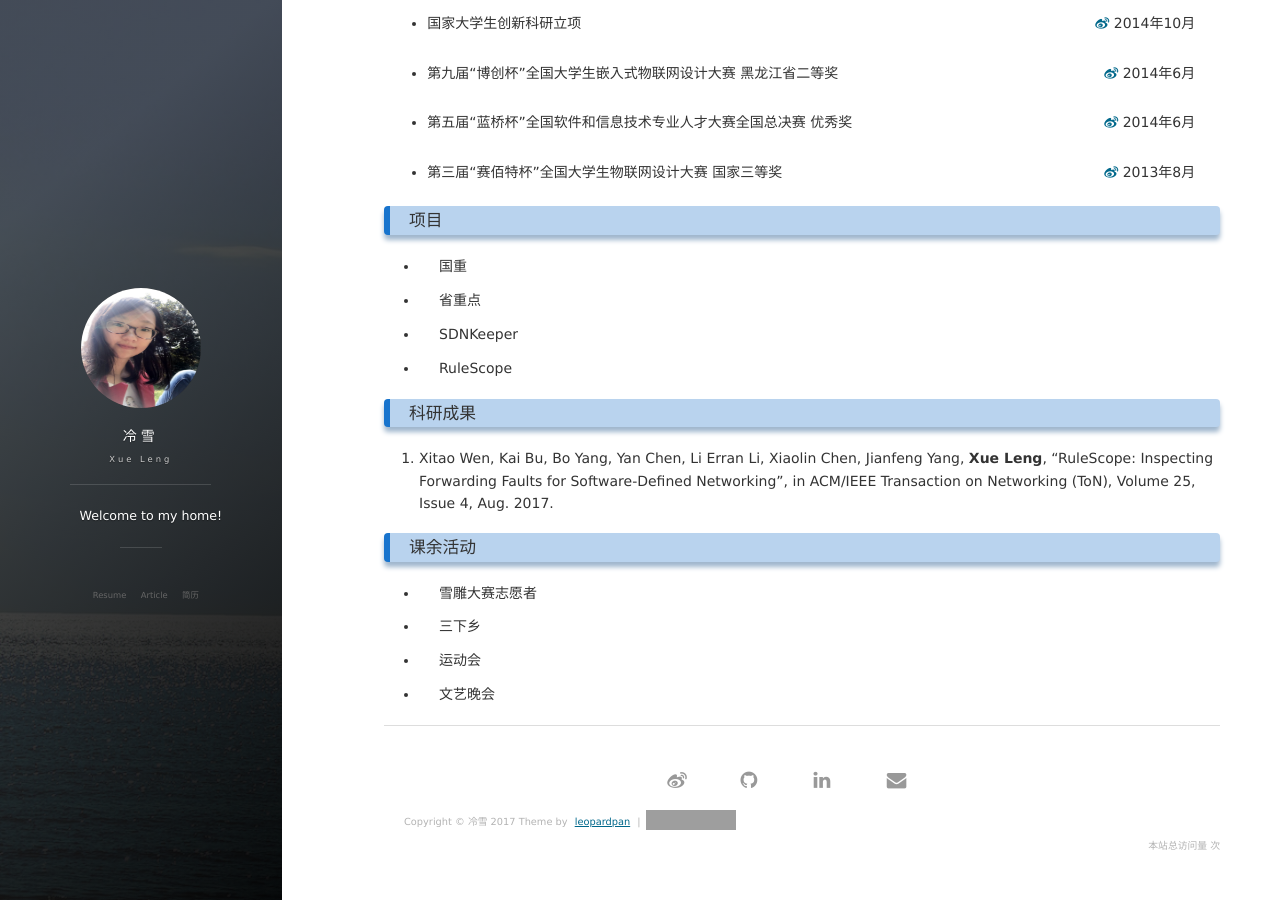
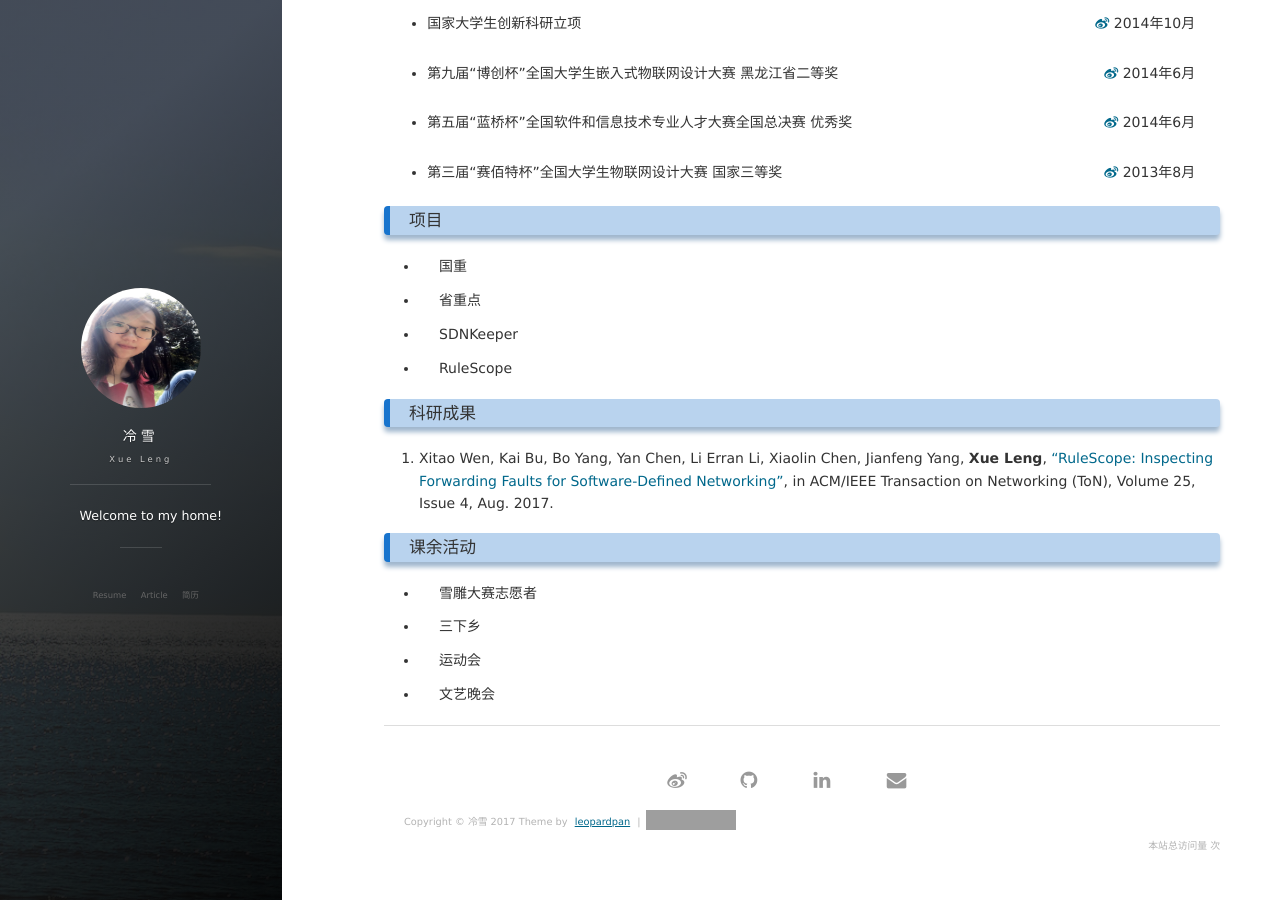
Before and after one commit to lxv458/OldWeb, a Jekyll site: the page built from about.md, in a window 1280 px wide and 900 px high, scrolled down 1592 px. Built offline with Jekyll 4.4.1, drawn with Linux system fonts in a browser that asks for light colours; nearby versions of some CDN libraries; comment, search, counter and statistics services are not loaded; some of the changed lines change nothing that is shown; grey boxes are pictures that could not be loaded.

Commit message:
basic information

```diff
--- a/about.md
+++ b/about.md
@@ -159,7 +159,7 @@ title: 简历
  * RuleScope
 
 ### 科研成果
-  1. Xitao Wen, Kai Bu, Bo Yang, Yan Chen, Li Erran Li, Xiaolin Chen, Jianfeng Yang, **Xue Leng**, "RuleScope: Inspecting Forwarding Faults for Software-Defined Networking", in ACM/IEEE Transaction on Networking (ToN), Volume 25, Issue 4, Aug. 2017.
+  1. Xitao Wen, Kai Bu, Bo Yang, Yan Chen, Li Erran Li, Xiaolin Chen, Jianfeng Yang, **Xue Leng**, <a href="http://www.lengxue.space/images/leng/resume/RuleScope_ToN.pdf">"RuleScope: Inspecting Forwarding Faults for Software-Defined Networking"</a>, in ACM/IEEE Transaction on Networking (ToN), Volume 25, Issue 4, Aug. 2017.
 
 ### 课余活动
  * 雪雕大赛志愿者
```
Also changed, not shown: 1 other file.
